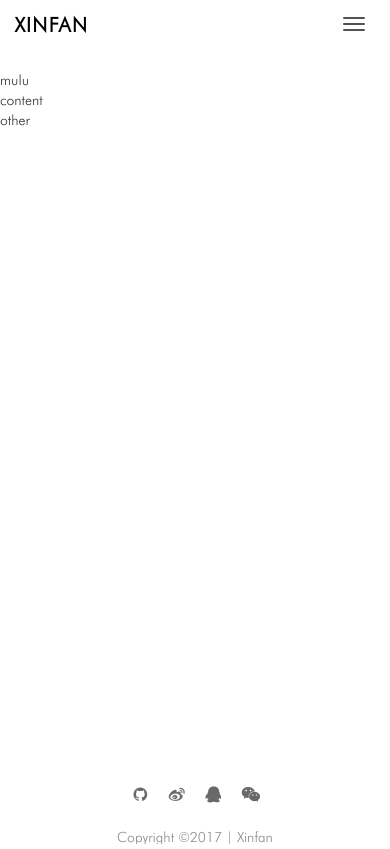
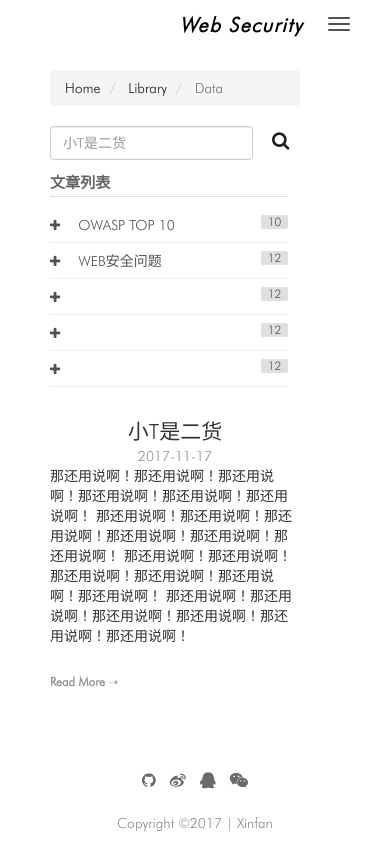
Before and after one commit to nireus1997/mysite, a Django app: page / in a window 390 px wide. Run offline with Django 3.2, Linux system fonts and the light colour scheme; some libraries are stand-ins or nearby versions.

Commit message:
添加文章列表
添加文章列表

```diff
--- a/mysite/HomePage/templates/HomePage.html
+++ b/mysite/HomePage/templates/HomePage.html
@@ -2,7 +2,10 @@
 <html>
    <head>
       <meta name="viewport" content="width=device-width, initial-scale=1.0">
+      <meta name="viewport" content="width=device-width, initial-scale=1, maximum-scale=1">
       <link href="https://maxcdn.bootstrapcdn.com/bootstrap/3.3.7/css/bootstrap.min.css" rel="stylesheet">
+      <link href="https://netdna.bootstrapcdn.com/font-awesome/4.7.0/css/font-awesome.min.css" rel="stylesheet">
+
       <link rel="stylesheet" href="static/src/css/mysite.css">
       <meta charset="utf-8"/>
       <meta http-equiv="X-UA-Compatible" content="IE=Edge">
@@ -14,9 +17,11 @@
       <link rel="icon" href="static/images/favicon.ico">
    </head>
    <body>
-      {% include 'nav.html' %}
-      {% include 'main.html' %}
-      {% include 'foot.html' %}
+      <div class="container">
+        {% include 'nav.html' %}
+        {% include 'main.html' %}
+        {% include 'foot.html' %}
+      </div>
       <script src="https://cdn.bootcss.com/jquery/2.1.1/jquery.min.js"></script>
       <script src="https://cdn.bootcss.com/bootstrap/3.3.7/js/bootstrap.min.js"></script>
    </body>
--- a/mysite/HomePage/templates/foot.html
+++ b/mysite/HomePage/templates/foot.html
@@ -1,11 +1,10 @@
-
 <div class="push-footer"><!-- not have any content --></div>
-<footer class="footer navbar-fixed-bottom">
+<footer class="footer navbar">
   <div class="icons-container">
-        <a href="{{site.github}}"><i class="social-icon icon-github-circled">&#xf09b;</i></a>
-        <a href="{{site.weibo}}"><i class="social-icon icon-weibo">&#xf18a;</i></a>
-        <a href="{{site.qq}}"><i class="social-icon icon-qq">&#xf1d6;</i></a>
-        <a href="{{site.wechat}}"><i class="social-icon icon-wechat">&#xf1d7;</i></a>
+    <a href="{{site.github}}"><i class="fa fa-github"></i></a>
+    <a href="{{site.weibo}}"><i class="fa fa-weibo"></i></a>
+    <a href="{{site.qq}}"><i class="fa fa-qq"></i></a>
+    <a href="{{site.wechat}}"><i class="fa fa-weixin"></i></a>
   </div>
   <div>
     <p align="center" style="margin-top: 20px;color:#878B91;">
--- a/mysite/HomePage/templates/main.html
+++ b/mysite/HomePage/templates/main.html
@@ -1,15 +1,73 @@
-<main role="main">
-    <div class="container">
+<div class="main-page-container">
+  <div class="container">
+    <ol class="breadcrumb">
+      <li><a href="#">Home</a></li>
+      <li><a href="#">Library</a></li>
+      <li class="active">Data</li>
+    </ol>
+    <div class="row">
+      <div class="col-md-3">
         <div class="row">
-            <div class="span3">
-                mulu
+          <div class="col-md-12">
+            <div class="search-form">
+              <input class="form-control" placeholder="小T是二货" type="text">
+              <a href="www.baidu.com"><span class="btn-search fa fa-search fa-lg"></span></a>
             </div>
-            <div class="span3">
-                content
-            </div>
-            <div class="span3">
-                other
+          </div>
+      </div>
+      <div class="row">
+        <div class="col-md-12">
+            <div class="div-article-list">
+              <h4 class="article-list-head">文章列表</h4>
+              <ul>
+                <li>
+                  <a class="article-list-classify" href="#"><i class="fa fa-plus"></i>&nbsp;OWASP TOP 10</a>
+                  <span class="article-list-count">10</span>
+                </li>
+                <li>
+                  <a class="article-list-classify" href="#"><i class="fa fa-plus"></i>&nbsp;WEB安全问题</a>
+                  <span class="article-list-count">12</span>
+                </li>
+                <li>
+                  <a class="article-list-classify" href="#"><i class="fa fa-plus"></i>&nbsp;</a>
+                  <span class="article-list-count">12</span>
+                </li>
+                <li>
+                  <a class="article-list-classify" href="#"><i class="fa fa-plus"></i>&nbsp;</a>
+                  <span class="article-list-count">12</span>
+                </li>
+                <li>
+                  <a class="article-list-classify" href="#"><i class="fa fa-plus"></i>&nbsp;</a>
+                  <span class="article-list-count">12</span>
+                </li>
+              </ul>
             </div>
         </div>
+      </div>
     </div>
-</main>
+    <div class="col-md-9">
+      <div class="row">
+        <div class="col-xs-12 col-md-offset-2 col-md-8">
+          <article class="article">
+            <div class="article-header">
+              <h1 class="header-title"> 小T是二货 </h1>
+              <div class="header-dateline">
+                 <time datetime="2017-09-24">2017-11-17</time>
+              </div>
+            </div>
+            <div class="article-body">
+                  <p>那还用说啊！那还用说啊！那还用说啊！那还用说啊！那还用说啊！那还用说啊！
+                  那还用说啊！那还用说啊！那还用说啊！那还用说啊！那还用说啊！那还用说啊！
+                  那还用说啊！那还用说啊！那还用说啊！那还用说啊！那还用说啊！那还用说啊！
+                  那还用说啊！那还用说啊！那还用说啊！那还用说啊！那还用说啊！那还用说啊！</p>
+            </div>
+            <div class="article-footer">
+              <a href="#"></a>
+            </div>
+          </article>
+        </div>
+      </div>
+    </div>
+    </div>
+  </div>
+</div>
--- a/mysite/HomePage/templates/nav.html
+++ b/mysite/HomePage/templates/nav.html
@@ -6,13 +6,14 @@
                 <span class="icon-bar"></span>
                 <span class="icon-bar"></span>
             </button>
-            <div class="navbar-brand"><a href="websec.site">XinFan</a></div>
+            <div class="navbar-brand"><a href="http://www.websec.site"><em>&nbsp;&nbsp;&nbsp;&nbsp;&nbsp;&nbsp;&nbsp;&nbsp;&nbsp;&nbsp;&nbsp; Web Security</em></a></div>
         </div>
-        <div class="navbar-collapse collapse navbar-right">
+        <div class="navbar-collapse collapse ">
             <ul class="nav navbar-nav main-navigation">
             	<li><a href="#home" title="显示主页">HOME</a></li>
             	<li><a href="#">基础必备</a></li>
             	<li><a href="#">Web安全</a></li>
+            	<li><a href="#">热点</a></li>
             	<li><a href="#" title="模糊测试">Fuzz</a></li>
             	<li><a href="#" title="我的博客">BLOGS</a></li>
             	<li><a href="#" title="联系我">ABOUT</a></li>
--- a/mysite/static/src/css/mysite.css
+++ b/mysite/static/src/css/mysite.css
@@ -3,56 +3,6 @@
   font-family: 'futura-pt';
   src: url('../fonts/Futura-lt-light.ttf') format('truetype');
 }
-
-/*icon*/
-@font-face {
-      font-family: 'fontello-social';
-      src: url('../fonts/fontello.eot?76956149');
-      src: url('../fonts/fontello.eot?76956149#iefix') format('embedded-opentype'),
-           url('../fonts/fontello.woff?76956149') format('woff'),
-           url('../fonts/fontello.ttf?76956149') format('truetype'),
-           url('../fonts/fontello.svg?76956149#fontello') format('svg');
-      font-weight: normal;
-      font-style: normal;
-    }
-
-
-    .social-icon
-    {
-      font-family: "fontello-social";
-      font-style: normal;
-      font-weight: normal;
-      speak: none;
-
-      display: inline-block;
-      text-decoration: inherit;
-      width: 1em;
-      margin-right: .2em;
-      text-align: center;
-      /* opacity: .8; */
-
-      /* For safety - reset parent styles, that can break glyph codes*/
-      font-variant: normal;
-      text-transform: none;
-
-      /* fix buttons height, for twitter bootstrap */
-      line-height: 1em;
-
-      /* Animation center compensation - margins should be symmetric */
-      /* remove if not needed */
-      margin-left: .2em;
-
-      /* You can be more comfortable with increased icons size */
-      /* font-size: 120%; */
-
-      /* Font smoothing. That was taken from TWBS */
-      -webkit-font-smoothing: antialiased;
-      -moz-osx-font-smoothing: grayscale;
-
-      /* Uncomment for 3D effect */
-      /* text-shadow: 1px 1px 1px rgba(127, 127, 127, 0.3); */
-    }
-
 
 footer .icons-container a {
     padding: 0 5px;
@@ -107,7 +57,6 @@ a:focus, a:hover{text-decoration: none;color:inherit;}
 
 .navbar-default  a {
     font-size: 14px;
-    text-transform: uppercase;
     text-decoration: none;
     letter-spacing: 1px;
     font-weight: 400;
@@ -173,93 +122,146 @@ a:focus, a:hover{text-decoration: none;color:inherit;}
      transform: rotate(90deg);
 }
 
+/*main-page*/
+.main-page-container {
+  /*padding: 30px 0;*/
+  margin-left: 20px;
+  margin-right: 60px;
+  width: auto;
+}
 
-/* blog content  */
-article   *, .article *,#tag_cloud {
+/*Search form*/
+.search-form {
+  padding-right: 47px;
+  position: relative;
+  margin-bottom: 10px;
+}
+
+.btn-search {
+  -webkit-transition: background 0.5s ease;
+  -moz-transition: background 0.5s ease;
+  -ms-transition: background 0.5s ease;
+  -o-transition: background 0.5s ease;
+  transition: background 0.5s ease;
+
+  cursor: pointer;
+  display: inline-block;
+  padding: 8px 8px 8px 12px;
+  border-radius: 3px;
+
+  position: absolute;
+  right: 0;
+  top: 0;
+  width: 40px;
+  height: 33px;
+
+}
+
+.btn-search:active {
+  transform: translateY(1px);
+}
+
+/*article*/
+article * {
   font-family: "futura-pt", "proxima-nova","Helvetica Neue",Helvetica,Arial,sans-serif;
 }
 
-.article .article-header {
+/*article list*/
+.div-article-list {
+  margin-right: 12px;
+  margin-bottom: 30px;
+}
+.div-article-list i {
+  margin-right: 10px;
+  font-size: 0.92308em;
+  line-height: 1.2;
+}
+
+.div-article-list ul {
+  padding: 0;
+  margin: 0;
+  list-style-type: none;
+}
+
+.div-article-list li {
+  border-bottom: 1px solid #ececec;
+  color: #515252;
+  padding: 8px 0 7px;
+}
+
+.div-article-list a {
+  color: #515252;
+}
+.div-article-list a:hover a:focus{
+  color: #1f1f1f;
+}
+
+.article-list-head {
+  margin:0 0 10px 0;
+  font-weight: 700;
+  font-size: 1.07692em;
+  line-height: 1.71429;
+  color: #666666;
+  text-transform: uppercase;
+  border-bottom: 1px solid #dfdfdf
+}
+
+.article-list-classify {
+  font-size: 1em;
+  line-height: 1.2;
+}
+
+.article-list-count {
+  font-size: 0.84615em;
+  line-height: 1.2;
+  text-align: center;
+  float: right;
+  background-color: #dfdfdf;
+  border-radius: 2px;
+  min-width: 27px;
+  margin-top: 0;
+}
+
+.article .article-header h1 {
   text-align:center;
   margin:.6em 0 1em;
   font-size: 1.5em;
 }
-
-   .article .article-header .header-title {
-          margin: .15em 0 .25em;
+.article .article-header .header-title  {
+  margin: .15em 0.25em;
 }
-
-
 .article .article-header .header-category a,
 .article .article-header .header-dateline {
   color: rgba(31,31,31,.5);font-family: "futura-pt";
+  font-size: 1em;
+  text-align: center;
 }
-
-
-
 .article  .article-body,
 .article  .article-summary{
-    font: 300 1.5em/1.8 "futura-pt", "proxima-nova","Helvetica Neue",Helvetica,Arial,sans-serif;
+  font-weight: 400;
+  font-size: 14px;
+
 }
 .article  .article-body img {
   display:block;
 }
-
 .article > .article-footer  {
   margin: 1em 0 2em;
 }
-
 .article > .article-footer a {
   color: rgba(31,31,31, .5);
   text-decoration: none;
   font-size: 1.5em;
   line-height: 1.8em;
 }
-
 .article > .article-footer a:before {
   content: "Read More";
+  font-size: 12px;
+  font-weight: 700;
 }
-
 .article > .article-footer a:after {
   content: " \279D";
   font: normal .9em sans-serif;
   color:rgba(31, 31, 31, .45);
+  font-size: 12px;
 }
-
-/* nav footer  */
- .pagination a  {
-    display: block;
-    color: rgba(31,31,31,.5);
-}
-
-.pagination.pull-right {
-  text-align: right;
-}
-
-
-//archive-list
-ul.listing { margin-top: 1em; }
-ul.listing li {
-    font-size: 1.4em;
-    list-style-type: none;
-    padding: 0;
-}
-ul.listing li.listing-item a,
-ul.listing li.listing-item header #header h1 a,
-header #header h1 ul.listing li.listing-item a {
-      padding: .2em 0 .2em 2em;
-}
-
-ul.listing li.listing-item time {
-      color: #999;
-}
-ul.listing li.listing-item:hover {
-      background-color: #f9f9f9;
-}
-ul.listing li.listing-seperator {
-      font-family: telexregular, Hiragino Sans GB, Microsoft YaHei, sans-serif;
-}
-ul.listing li.listing-seperator:before {
-        content: "⭠ ";
-        color: #ccc;
-}
```
Also changed, not shown: mysite/static/src/fonts/telex-regular.css (deleted, +0 -15 lines), mysite/static/src/fonts/Hypatia-Sans-Pro-ExtraLight_23431.ttf (deleted), mysite/static/src/fonts/fontello.ttf (deleted), mysite/static/src/fonts/fontello.woff (deleted), mysite/static/src/fonts/fontello.woff2 (deleted), mysite/static/src/fonts/telex-regular-webfont.ttf (deleted), mysite/static/src/fonts/telex-regular-webfont.woff (deleted), 6 other files. Lines whose indentation alone changed are shown as unchanged.
